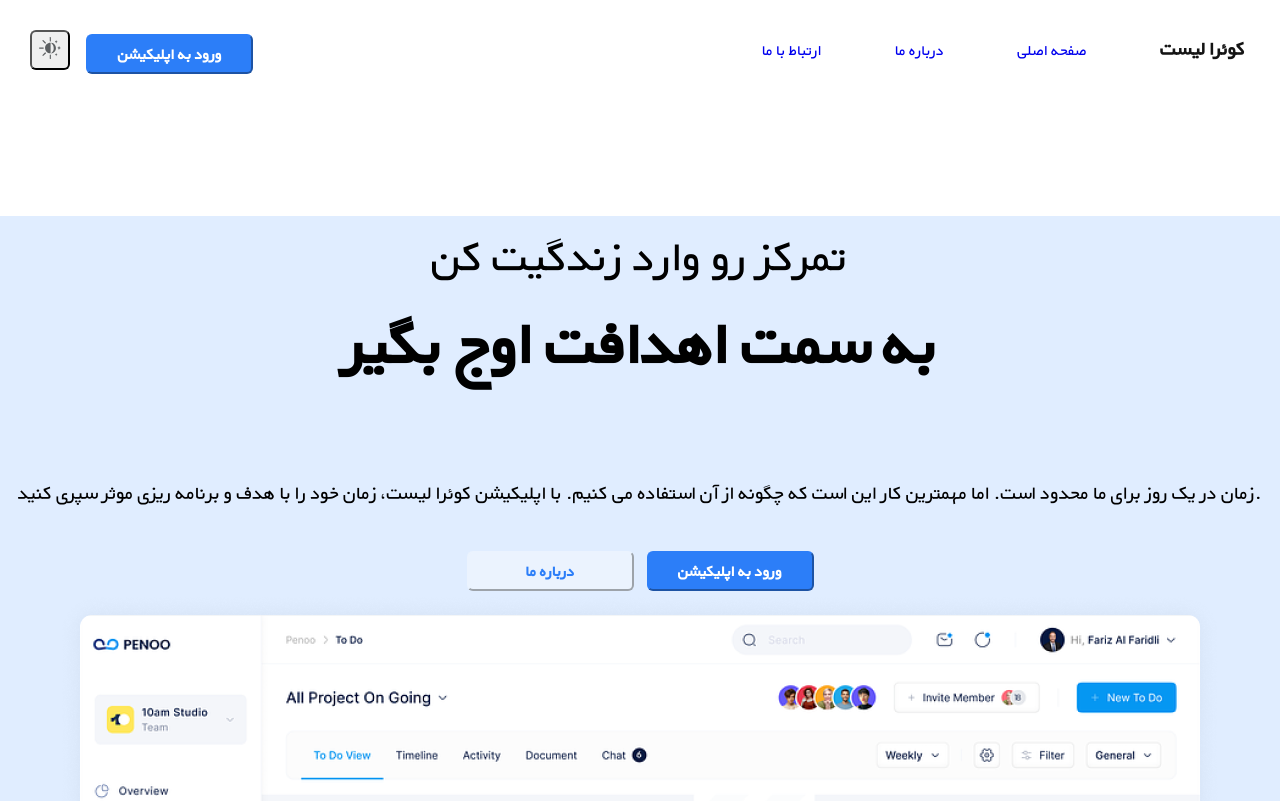
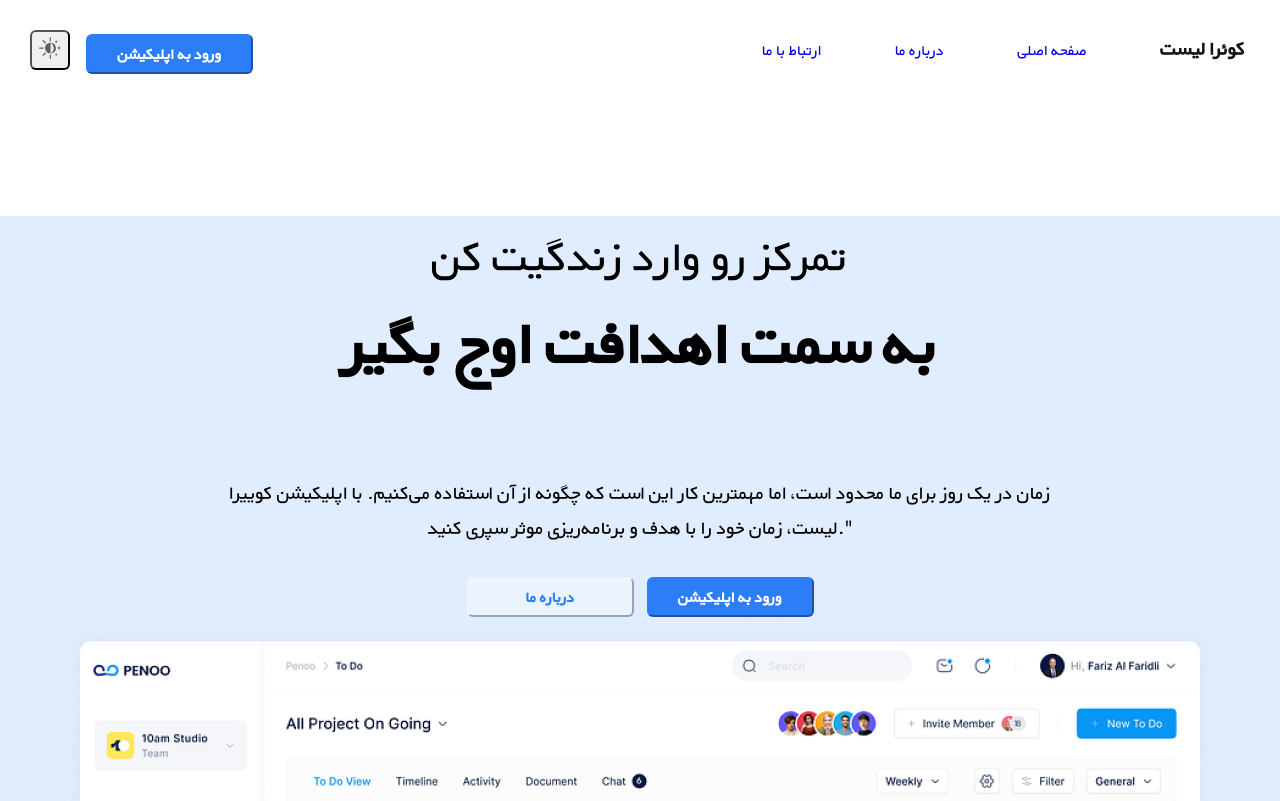
Before and after one commit to AlirezaeDashti/Quera-Project, a plain HTML site: page index.html in a window 1280 px wide. Shown: the top 801 px of the page. Drawn offline with Linux system fonts and the light colour scheme.

Commit message:
html css and images

```diff
--- a/index.html
+++ b/index.html
@@ -39,9 +39,9 @@
         </div>
         <div class="quote">
           <p>
-            زمان در یک روز برای ما محدود است. اما مهمترین کار این است که چگونه
-            از آن استفاده می کنیم. با اپلیکیشن کوئرا لیست، زمان خود را با هدف و
-            برنامه ریزی موثر سپری کنید.
+            زمان در یک روز برای ما محدود است، اما مهمترین کار این است که چگونه
+            از آن استفاده می‌کنیم. با اپلیکیشن کوییرا لیست، زمان خود را با هدف و
+            برنامه‌ریزی موثر سپری کنید."
           </p>
         </div>
         <div class="double_buttons">
--- a/style.css
+++ b/style.css
@@ -43,8 +43,8 @@ main {
     font-size: 16px;
     padding: 8px, 24px, 8px, 24px;
     border-radius: 6px;
-    width: 167px;
-    height: 40px;
+    width: 10.4rem;
+    height: 2.5rem;
     background-color: #2C7EF8;
     color: #FFFFFF;
     border-color: #2C7EF8;
@@ -117,8 +117,8 @@ h1 {
 }
 
 .quote {
-    width: 5 rem;
-    height: 3.8 rem;
+    width: 51.6rem;
+    height: 3.8rem;
     margin-left: auto;
     margin-right: auto;
 }
```
